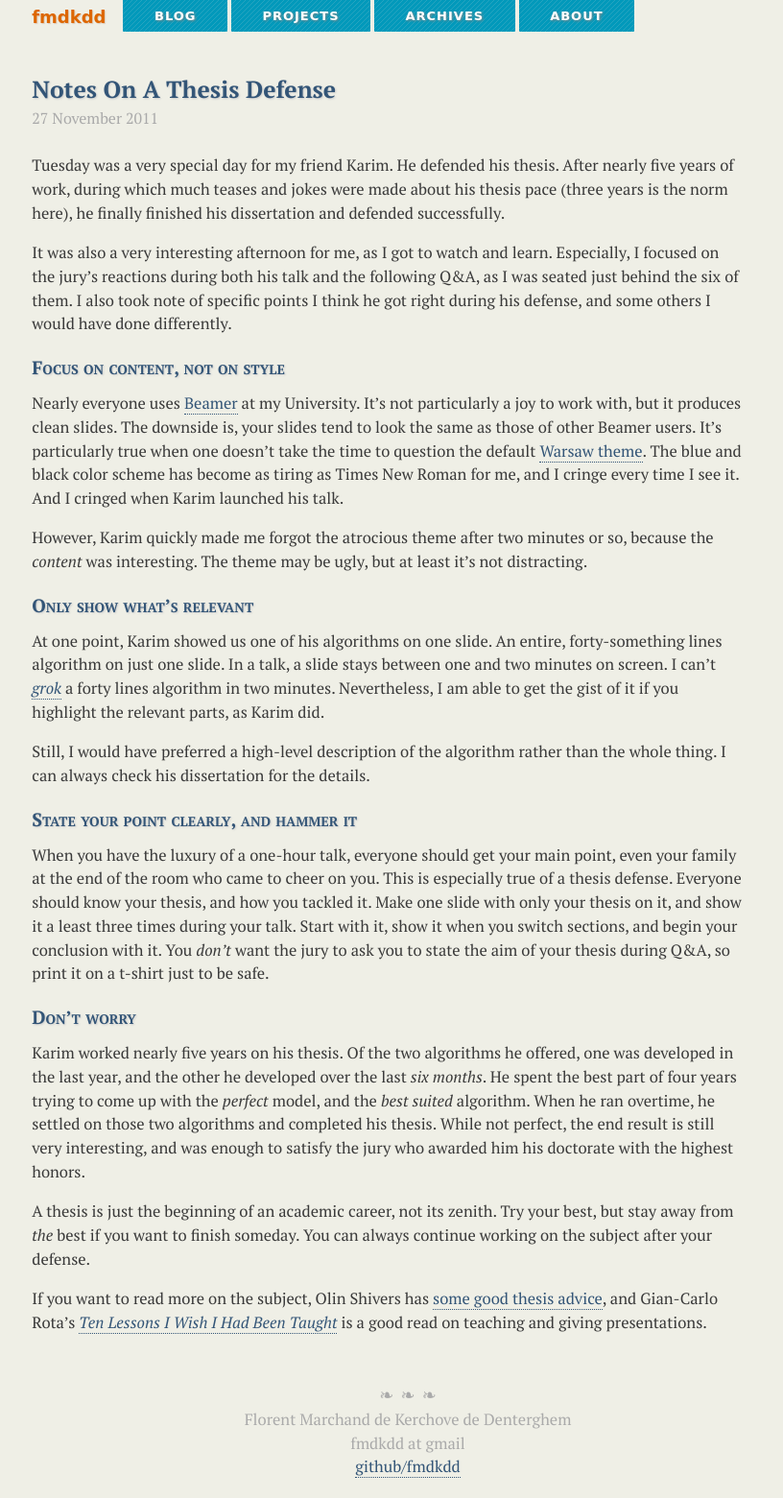
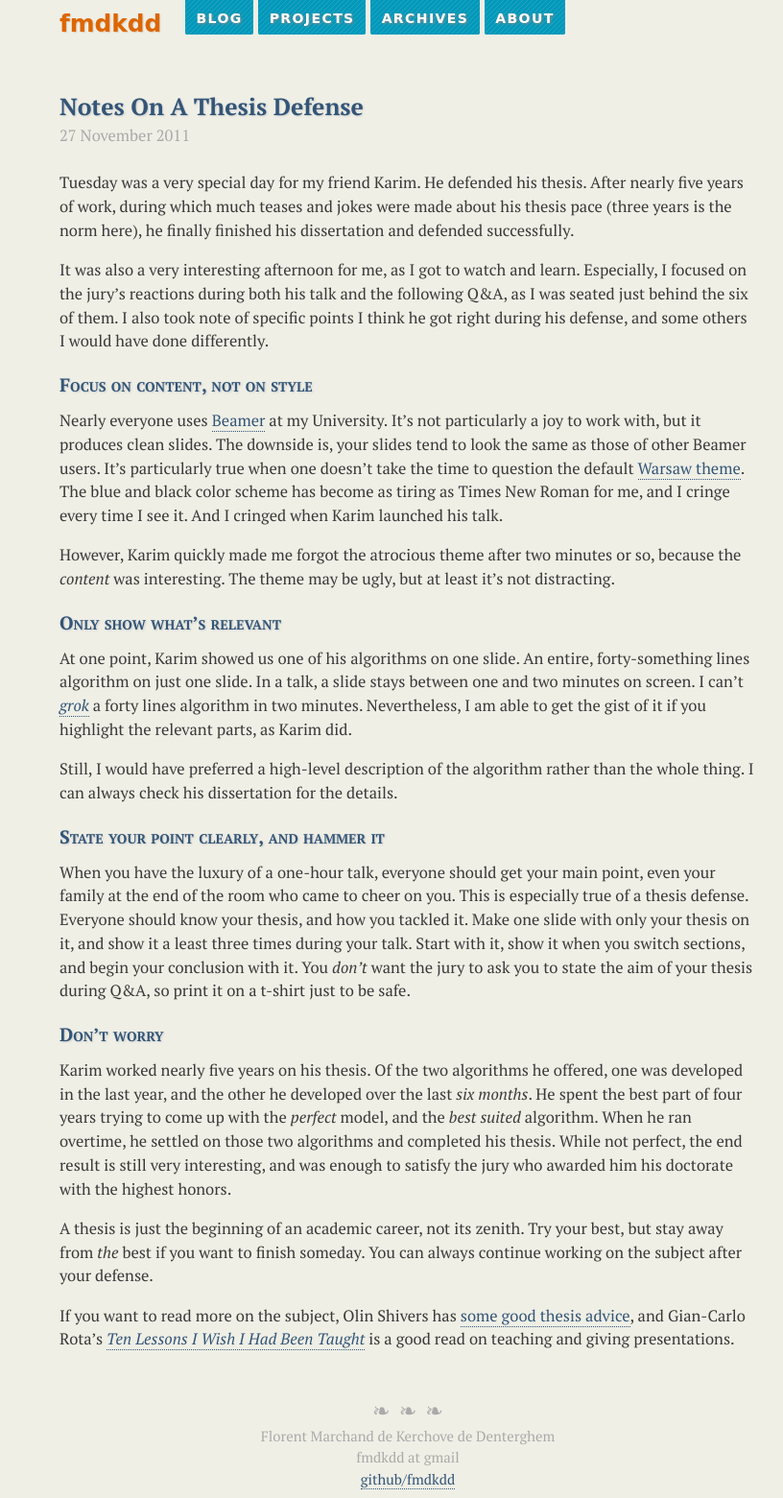
Before and after one commit to fmdkdd/fmdkdd.github.com, a Jekyll site: the page built from index.html, in a window 1280 px wide. Shown: the whole page at 96% size, without its empty margins (215-1031 px from the left). Built offline with Jekyll 4.4.1, drawn with Linux system fonts in a browser that asks for light colours; Markdown is read by kramdown in place of the engine named in the settings.

Commit message:
Fluid CSS layout for both mobile and desktop

```diff
--- a/_layouts/default.html
+++ b/_layouts/default.html
@@ -12,7 +12,8 @@
     <link rel="alternate" href="/atom.xml" type="application/atom+xml" />
 
     <link rel="stylesheet" href="/css/solarized.css" />
-    <link rel="stylesheet" href="/css/screen.css" />
+    <link rel="stylesheet" href="/css/screen.css" media="screen"/>
+    <meta name="viewport" content="width=device-width, initial-scale=1.0" />
   </head>
   <body>
 
--- a/css/screen.css
+++ b/css/screen.css
@@ -11,7 +11,7 @@
  *~~~~~~~~~~~~~~~~~~~~~~~~~~~~~~~~~~~~~~~~~~~~~~~~~~~~~~~~~~~*/
 
 body {
-	width: 800px;
+	max-width: 45em;
 	margin: 0 auto;
 	margin-bottom: .5em;
 
@@ -28,22 +28,25 @@
 	padding-left: .5em;
 }
 
-body > header > h1 > a {
+body > header > h1 {
 	float: left;
-	display: block;
 	margin-right: 1em;
+	margin-bottom: .3em;
 	padding-top: .2em;
 
+	font-size: 1.5em;
+}
+
+body > header > h1 > a {
 	color: #d60;
 	font-family: "DejaVu Sans", sans-serif;
-	font-size: large;
 	font-weight: bold;
 	text-decoration: none;
 	text-shadow: #dcb 1px 1px 1px;
 }
 
 nav#top_menu {
-	overflow: hidden;
+	float: left;
 }
 
 nav#top_menu ul {
@@ -52,36 +55,35 @@
 
 nav#top_menu ul li {
 	float: left;
+	margin-right: .3em;
+	margin-bottom: .3em;
+	padding: .35em .7em;
+
+	background-color: #09b;
+	background-image: url("/img/tile.png");
+	background-repeat: repeat;
+	border-radius: 0 0 .1em .1em;
 }
 
 nav#top_menu ul li a {
-	display: block;
-	margin-right: 4px;
-	padding: .5em 2.5em;
-
 	color: white;
-	background-color: #09b;
-	background-image: url("/img/tile.png");
-	background-repeat: repeat;
-	border-radius: 0 0 1px 1px;
-
 	font-family: "DejaVu Sans", sans-serif;
-	font-size: small;
+	font-size: 0.85em;
 	font-weight: bold;
-	letter-spacing: 1px;
+	letter-spacing: .1em;
 	text-transform: uppercase;
 	text-decoration: none;
 	text-shadow: 1px 1px 3px #888;
 }
 
-nav#top_menu ul li a:hover,
-nav#top_menu ul li a:focus {
+nav#top_menu ul li:hover,
+nav#top_menu ul li:focus {
 	background-color: #d60;
 }
 
 body > div.content {
-	width: 45em;
-	padding-left: .5em;
+	clear: left;
+	padding: 0 .5em;
 }
 
 body > div.content a {
@@ -144,11 +146,12 @@
 	margin-top: 3em;
 
 	color: #aaa;
+	font-size: .9em;
 	text-align: center;
 }
 
 body > footer span {
-	font-size: large;
+	font-size: 1.5em;
 	margin-left: .2em;
 	margin-right: .2em;
 }
@@ -170,8 +173,6 @@
 
 article header time {
 	color: #aaa;
-
-	font-size: medium;
 }
 
 article div.content h3 {
@@ -180,7 +181,6 @@
 
 .highlight, article div.content code {
 	font-family: "Ubuntu Mono", "Inconsolata", monospace;
-	font-size: 16px;
 }
 
 div.content > p > code {
@@ -203,7 +203,7 @@
 }
 
 article div.content blockquote {
-	margin-left: 2em;
+	margin-left: 1.5em;
 
 	color: #666;
 }
@@ -212,6 +212,7 @@
 	display: block;
 	float: right;
 	margin: 1em 0 1em 1em;
+	max-width: 30%;
 }
 
 /*~~~~~~~~~~~~~~~~~~~~~~~~~~~~~~~~~~~~~~~~~~~~~~~~~~~~~~~~~~~~
@@ -270,5 +271,5 @@
 	margin-top: .5em;
 	margin-left: 2em;
 	margin-bottom: 2em;
-	width: 200px;
+	width: 30%;
 }
```
